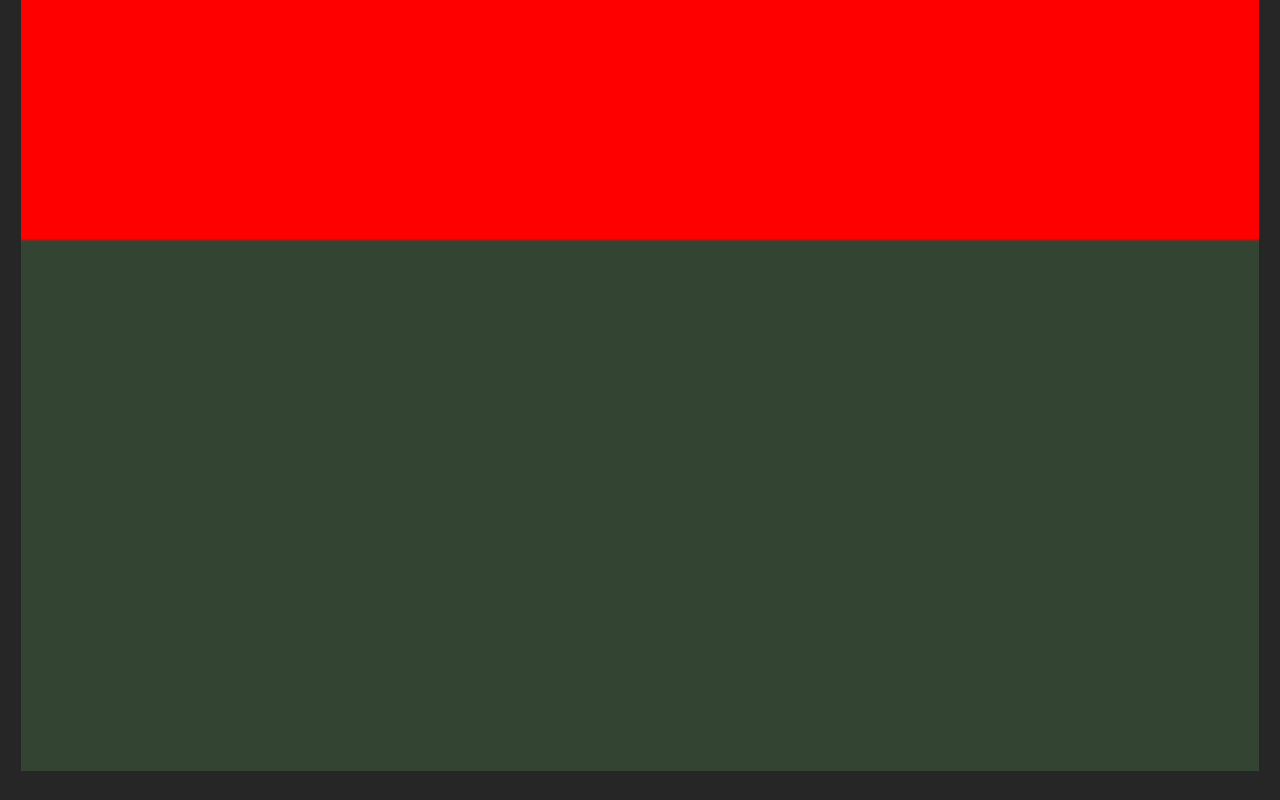
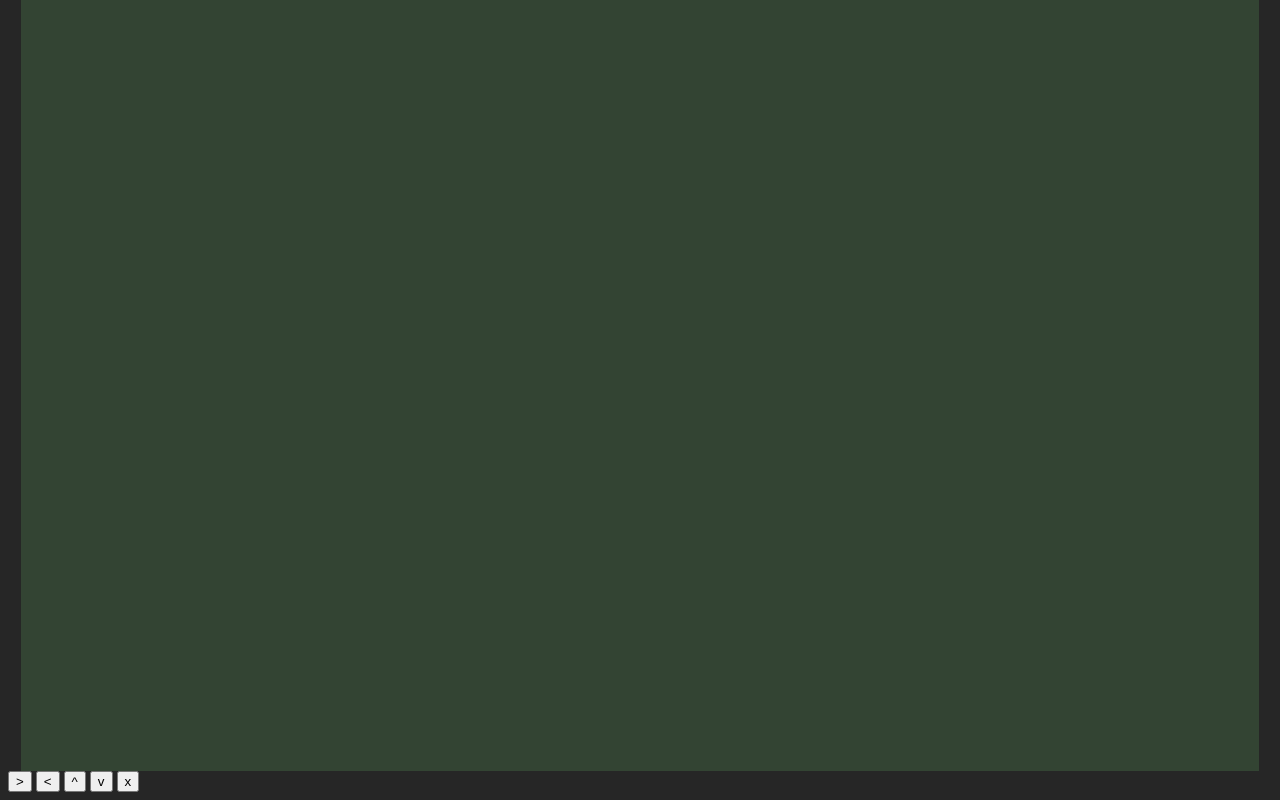
Before and after one commit to osyra42/js_game, a plain HTML site: page index.html in a window 1280 px wide. Shown: the part 476-1276 px from the top of the page. Before the commit the page ends 1255 px from the top, so only its background shows below. Drawn offline with Linux system fonts and the light colour scheme.

Commit message:
update index.html

```diff
--- a/index.html
+++ b/index.html
@@ -24,24 +24,32 @@
   Your browser does not support the HTML5 canvas tag.
 </canvas>
 
+<button>></button>
+<button><</button>
+<button>^</button>
+<button>v</button>
+<button>x</button>
 <script>
 window.onload = function() {
+  function initialize() {
+
     var canvas = document.getElementById("canvas");
     var context = canvas.getContext("2d");
     var x = 0;
     var y = 100;
+  }
 
   function draw() {
     context.beginPath();
     context.rect(x, y, 100, 100);
     context.fillStyle="red";
     context.fill();
-
     x += 10;
     if (x >= 600) {
       x = -100;
     }
   }
+  initialize();
   setInterval(draw, 50);
 }
 
```
Lines whose indentation alone changed are shown as unchanged.
